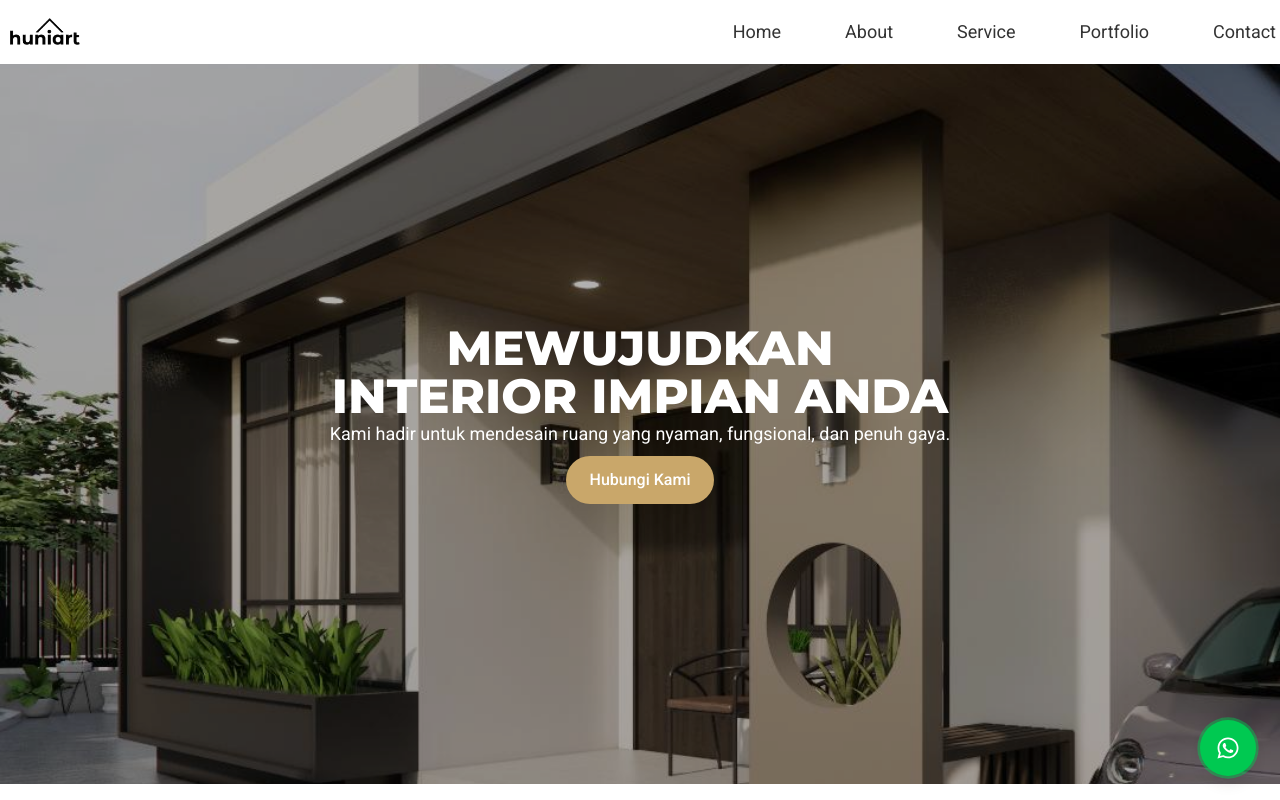
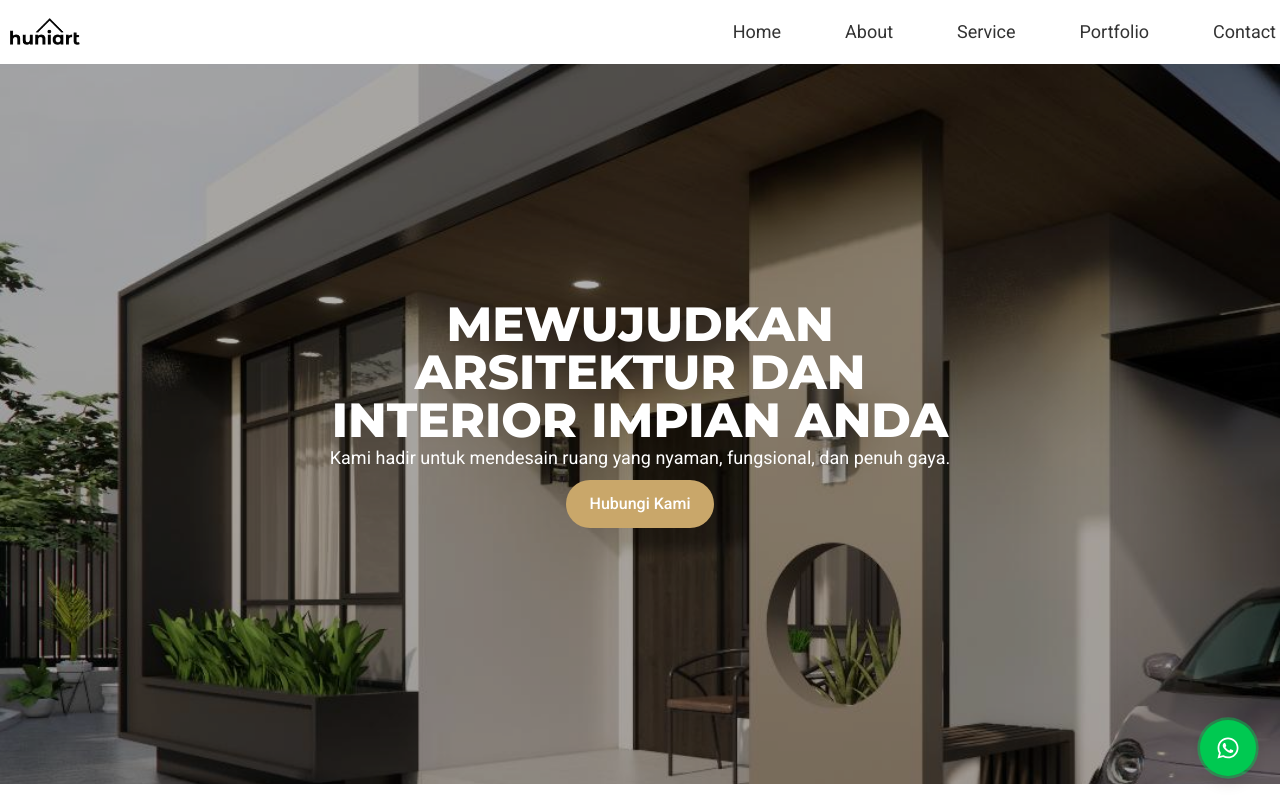
Before and after one commit to Kacanggg/huniart, a React (Vite) app: page / in a window 1280 px wide. Shown: the top 800 px of the page. Built offline with nearby package versions, Linux system fonts and the light colour scheme.

Commit message:
Update Home.jsx

```diff
--- a/src/pages/Home.jsx
+++ b/src/pages/Home.jsx
@@ -59,7 +59,7 @@ const Home = () => {
             variants={fadeInUp}
             className="text-2xl md:text-5xl font-extrabold"
           >
-            MEWUJUDKAN INTERIOR IMPIAN ANDA
+            MEWUJUDKAN ARSITEKTUR DAN INTERIOR IMPIAN ANDA
           </motion.h1>
           <motion.p variants={fadeInUp} className="text-sm md:text-lg -mb-6">
             Kami hadir untuk mendesain ruang yang nyaman, fungsional, dan penuh
```
